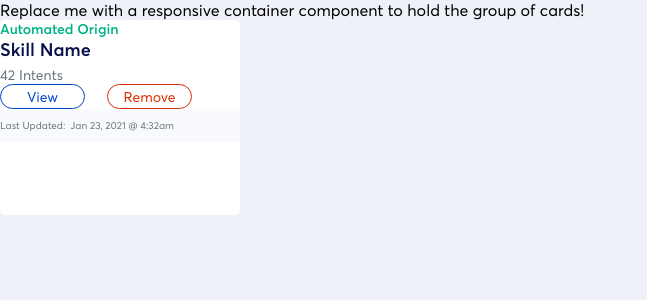
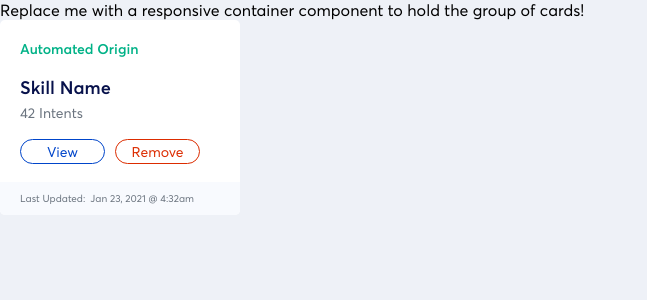
Before and after one commit to micmor-m/sampleData, a React (Create React App) app: page / in a window 1280 px wide. Shown: the top 300 px of the page, without its empty margins (0-647 px from the left). Built offline with nearby package versions, Linux system fonts and the light colour scheme.

Commit message:
update various style

```diff
--- a/src/components/Button.scss
+++ b/src/components/Button.scss
@@ -12,6 +12,7 @@
   color: $view-btn-color;
   background-color: transparent;
   font-family: $primary-font;
+  margin-right: 10px;
 }
 
 .button:hover {
--- a/src/components/ButtonGroup.scss
+++ b/src/components/ButtonGroup.scss
@@ -1,5 +1,5 @@
 .button-group {
   display: flex;
-  width: 80%;
-  justify-content: space-between;
+  // width: 80%;
+  // justify-content: space-between;
 }
--- a/src/components/CardFooter.scss
+++ b/src/components/CardFooter.scss
@@ -4,7 +4,10 @@
   font-family: $primary-font;
   display: flex;
   background-color: $card-footer-bg;
-  padding: 10px 0;
+  padding: 10px 20px;
+  margin-left: -20px;
+  margin-right: -20px;
+  border-radius: 0 0 5px 5px;
 }
 
 .card-footer p {
--- a/src/components/CommonCard.scss
+++ b/src/components/CommonCard.scss
@@ -7,4 +7,6 @@
   background-color: $card-body-bg;
   display: flex;
   flex-direction: column;
+  justify-content: space-between;
+  padding: 20px 20px 0 20px;
 }
```
